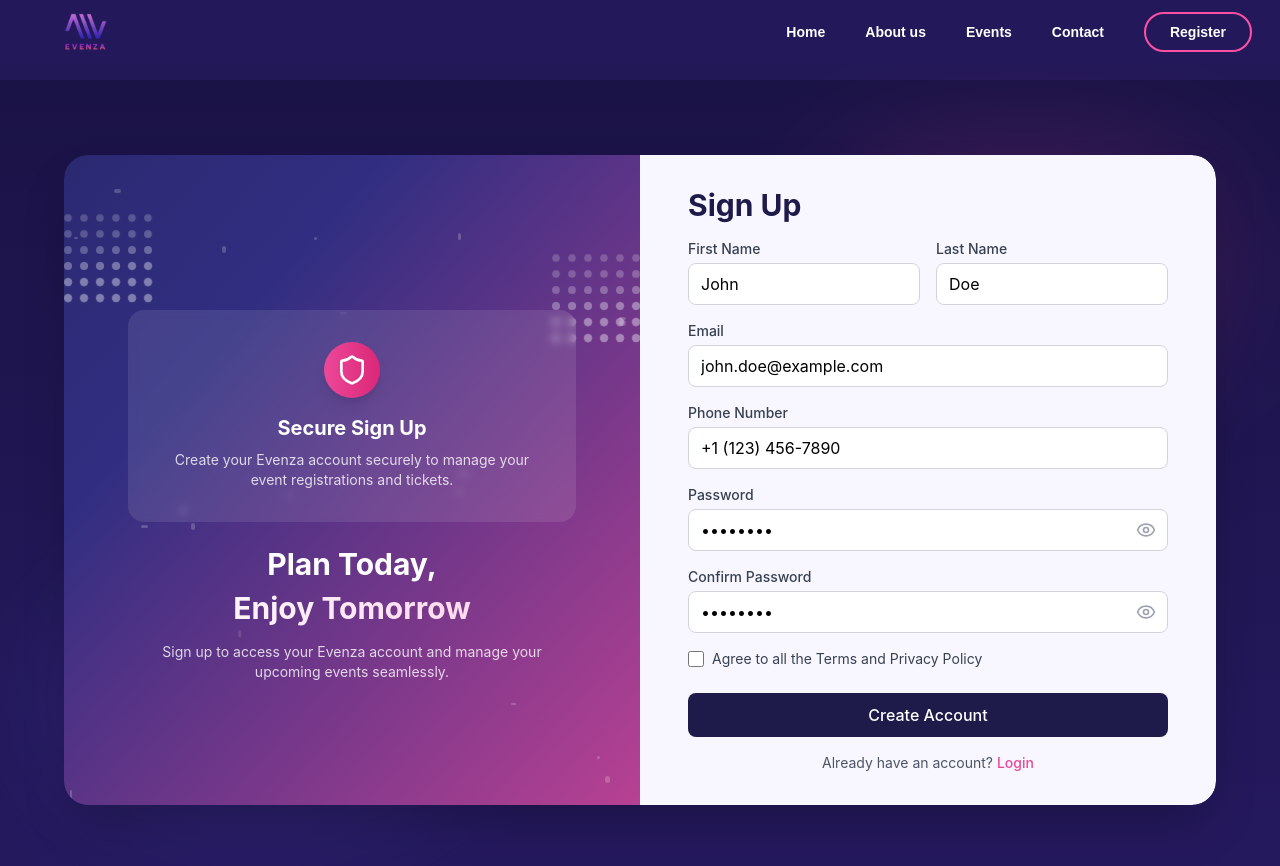
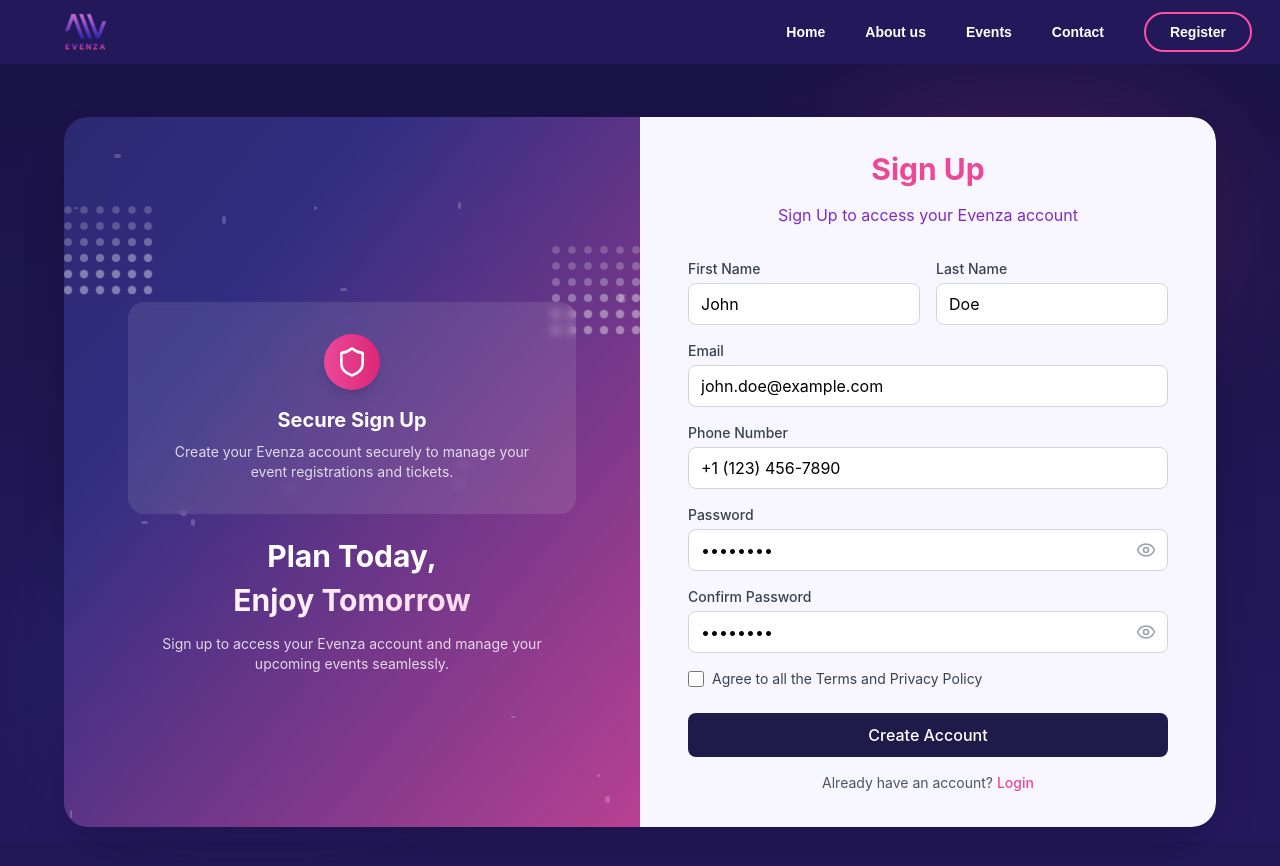
Before and after one commit to AmartiSamia/Evenza, a React (Create React App) app: page / in a window 1280 px wide. Both pictures are taken after a click on the button "Register". Shown: the top 866 px of the page. Built offline with nearby package versions, Linux system fonts and the light colour scheme.

Commit message:
Authentification

```diff
--- /dev/null
+++ b/src/App.css
@@ -0,0 +1,3 @@
+body{
+  background-color: #221858;
+}
--- a/src/Components/AuthFlipContainer.js
+++ b/src/Components/AuthFlipContainer.js
@@ -167,20 +167,20 @@ export default function EnhancedAuthFlipContainer({ isFlipped: externalIsFlipped
   );
 
   return (
-    <div className="flex  max-sm:mt-[-32px] justify-center items-center min-h-screen py-16 px-4 bg-gradient-to-b from-[#1A1346] to-[#25195E] sm:p-10">
+    <div className=" flex my-[30px]  max-sm:mt-[-32px] mt-[-38px] justify-center items-center min-h-screen py-16 px-4 bg-gradient-to-b from-[#1A1346] to-[#25195E] sm:p-10">
       <div className="w-full max-w-6xl h-[600px] max-sm:h-[1200px] sm:h-[650px] relative perspective-300">
         {/* Ambient background effects */}
         <div className="absolute top-0 right-0 w-1/3 h-1/3 bg-pink-500 rounded-full filter blur-3xl opacity-20 animate-pulse-slow"></div>
         <div className="absolute bottom-0 left-0 w-1/3 h-1/3 bg-indigo-500 rounded-full filter blur-3xl opacity-20 animate-pulse-slow"></div>
 
         {/* Card container */}
-        <div className={`relative max-sm:h-full w-full h-full transition-transform duration-700 ease-in-out transform-style-3d ${isFlipped ? 'rotate-y-180' : ''}`}>
+        <div className={`relative max-sm:h-full w-full h-[710px] min-h-[710px] transition-transform duration-700 ease-in-out transform-style-3d ${isFlipped ? 'rotate-y-180' : ''}`}>
           {/* Front - Login */}
           <div className={`absolute max-sm:rounded-l-3xl max-sm:h-[750px] max-sm:min-h-[950px]  w-full h-full backface-hidden ${isFlipped ? 'z-0' : 'z-10'}`}>
             <div className="flex w-full h-full overflow-hidden rounded-3xl shadow-2xl flex-col sm:flex-row hover:shadow-indigo-900/20 transition-all duration-300">
               <div className="w-full max-sm:h-[1000px] sm:w-1/2 flex flex-col justify-center px-6 py-8 sm:px-12 sm:py-8 bg-[#F8F6FF] max-h-full overflow-y-auto">
-                <h2 className="text-2xl sm:text-3xl font-bold mb-2 text-indigo-950">Login</h2>
-                <p className="text-gray-600 text-sm sm:text-base mb-6 sm:mb-8">Login to access your Evenza account</p>
+                <h2 className="text-2xl sm:text-3xl font-bold mb-2 text-pink-500 text-center">Login</h2>
+                <p className="text-[#802BC9] text-center text-sm sm:text-base mb-6 sm:mb-8">Login to access your Evenza account</p>
 
                 <form onSubmit={handleLoginSubmit}>
                   <div className="mb-4 group">
@@ -273,9 +273,9 @@ export default function EnhancedAuthFlipContainer({ isFlipped: externalIsFlipped
           <div className="flex w-full h-full overflow-hidden rounded-3xl shadow-2xl flex-col sm:flex-row hover:shadow-indigo-900/20 transition-all duration-300 max-sm:rounded-l-3xl">
               {renderImageSection(false)}
 
-         <div className="w-full sm:w-1/2  max-sm:min-h-[680px] flex flex-col justify-center px-6 py-8 sm:px-12 sm:py-8 bg-[#F8F6FF]  max-sm:pt-[1px] rounded-b-3xl sm:rounded-r-3xl sm:rounded-bl-none max-h-full overflow-y-auto max-sm:rounded-l-3xl">
-                <h2 className="text-2xl sm:text-3xl font-bold mb-4 text-indigo-950 ">Sign Up</h2>
-
+         <div className="w-full sm:w-1/2  max-sm:min-h-[750px] flex flex-col justify-center px-6 py-8 sm:px-12 sm:py-8 bg-[#F8F6FF]  max-sm:pt-[1px] rounded-b-3xl sm:rounded-r-3xl sm:rounded-bl-none max-h-full overflow-y-auto max-sm:rounded-l-3xl">
+                <h2 className="text-2xl sm:text-3xl font-bold mb-4 text-pink-500 text-center ">Sign Up</h2>
+                <p className="text-[#802BC9] text-center text-sm sm:text-base mb-6 sm:mb-8">Sign Up to access your Evenza account</p>
                 <form onSubmit={handleSignupSubmit}>
                   <div className="grid grid-cols-1 sm:grid-cols-2 gap-4 mb-4">
                     <div className="group">
--- a/src/index.css
+++ b/src/index.css
@@ -15,3 +15,7 @@ code {
     monospace;
 }
 /* Add to your global CSS */
+
+body{
+  background-color: #221858;
+}
```
